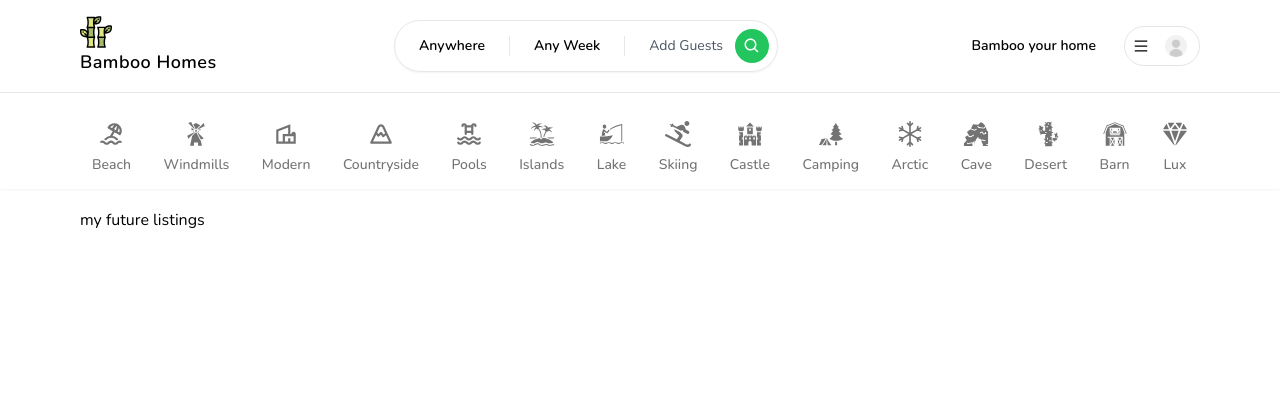
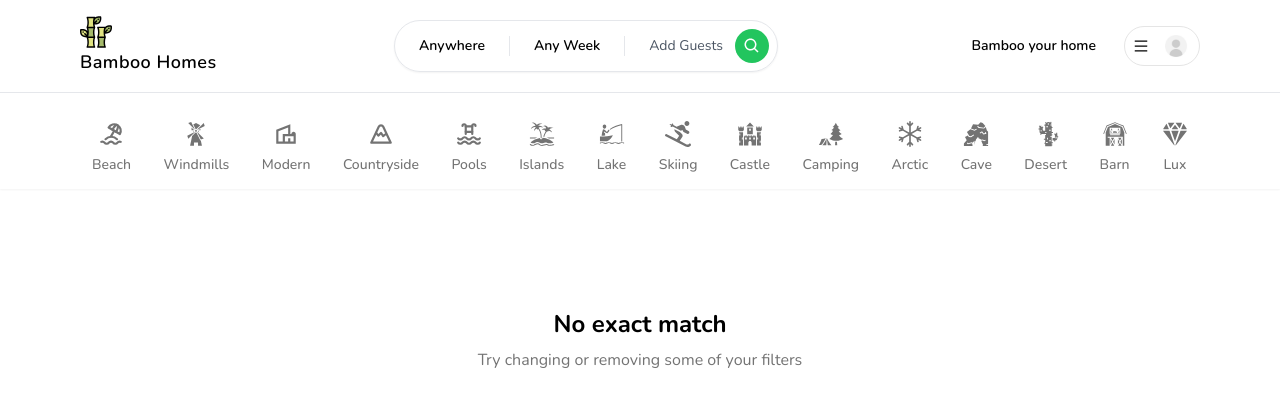
Before and after one commit to ALEXANDER-KRAZY/bamboohomes, a Next.js app: page / in a window 1280 px wide. Shown: the top 406 px of the page. Built offline with nearby package versions, Linux system fonts and the light colour scheme; no server answers; what world-countries would draw is missing.

Commit message:
Add EmptyState to show if there are no listings

```diff
--- a/app/page.tsx
+++ b/app/page.tsx
@@ -1,7 +1,19 @@
 import ClientOnly from "./components/ClientOnly";
 import Container from "./components/Container";
+import EmptyState from "./components/EmptyState";
 
 export default function Home() {
+  //render empty state if there are no listings
+  const isEmpty = true;
+
+  if (isEmpty) {
+    return (
+      <ClientOnly>
+        <EmptyState/>
+      </ClientOnly>
+    )
+  }
+
   return (
     <ClientOnly>
       <Container>
```
